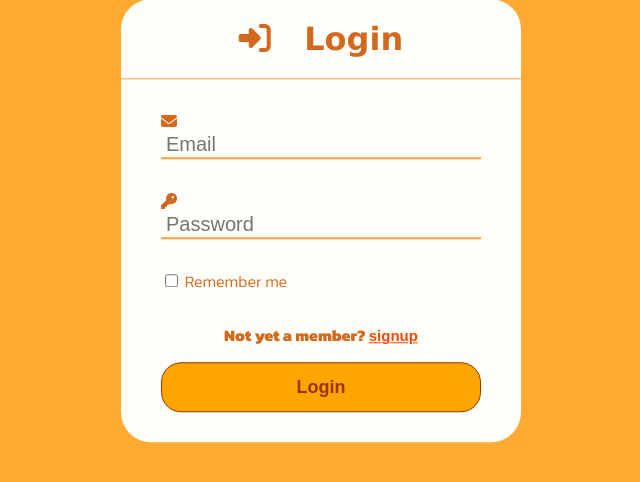
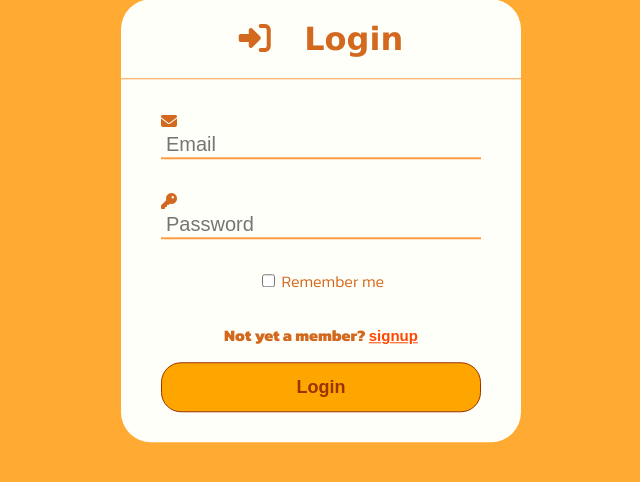
Before and after one commit to rawidaniel/AddisReview, a Flask app: page /login in a window 1280 px wide. Shown: the part 179-661 px from the top of the page, without its empty margins (319-959 px from the left). Run offline with Flask 2, Linux system fonts and the light colour scheme; some libraries are stand-ins or nearby versions.

Commit message:
Update login.css

```diff
--- a/website/static/styles/login.css
+++ b/website/static/styles/login.css
@@ -104,6 +104,6 @@ input[type="submit"] {
   text-decoration: underline;
 }
 .checkbox_field {
-  margin-left: auto;
-  margin-right: auto;
+  display: flex;
+  justify-content: center;
 }
```
